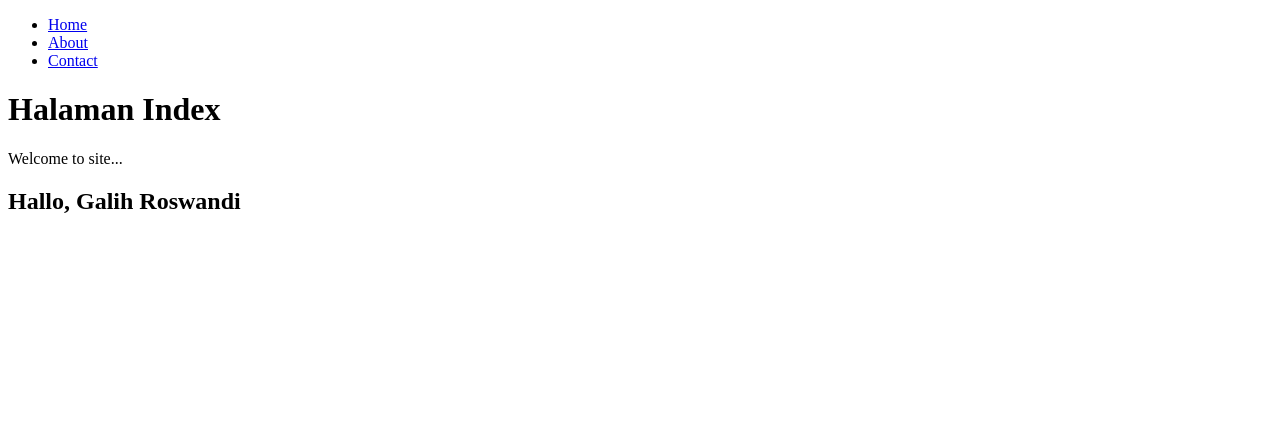
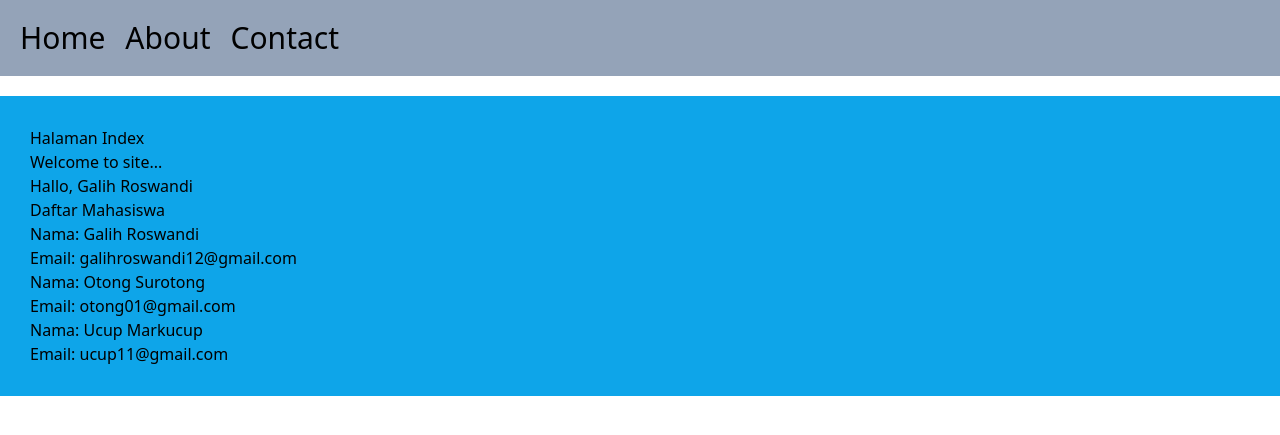
Before and after one commit to galihroswandi/Belajar-NodeJS, a Node server app: page / in a window 1280 px wide. Shown: the top 435 px of the page. Run offline with Node 20, Linux system fonts and the light colour scheme; some libraries are stand-ins or nearby versions.

Commit message:
Video 15 Express-view-engine SELESAI

```diff
--- a/app.js
+++ b/app.js
@@ -1,20 +1,50 @@
 const express = require('express');
+const expressLayouts = require('express-ejs-layouts');
 const app = express();
 const port = 3000;
 
 app.set('view engine', 'ejs');
 
+app.use(expressLayouts);
+
 app.get('/', (req, res) => {
     res.status(200);
-    res.render('index');
+
+    const mahasiswa = [
+        {
+            nama: 'Galih Roswandi',
+            email: 'galihroswandi12@gmail.com'
+        },
+        {
+            nama: 'Otong Surotong',
+            email: 'otong01@gmail.com'
+        },
+        {
+            nama: 'Ucup Markucup',
+            email: 'ucup11@gmail.com'
+        },
+    ]
+
+    res.render('index', {
+        layout: 'layouts/main-layout',
+        nama: 'Galih Roswandi',
+        title: 'Halaman Home',
+        mahasiswa
+    });
 });
 
 app.get('/about', (req, res) => {
-    res.render('about');
+    res.render('about', {
+        layout: 'layouts/main-layout',
+        title: 'Express | About'
+    });
 })
 
 app.get('/contact', (req, res) => {
-    res.render('contact');
+    res.render('contact', {
+        layout: 'layouts/main-layout',
+        title: 'Express | Contact'
+    });
 })
 
 app.get('/product/:id', (req, res) => {
@@ -27,5 +57,5 @@ app.use('/', (req, res) => {
 })
 
 app.listen(port, () => {
-    console.log(`Server listening on port ${port}`);
+    console.log(`Server listening on http://localhost:${port}/`);
 })
--- a/package.json
+++ b/package.json
@@ -21,6 +21,7 @@
   "dependencies": {
     "ejs": "^3.1.8",
     "express": "^4.18.2",
+    "express-ejs-layouts": "^2.5.1",
     "nodemon": "^2.0.20"
   }
 }
--- a/views/index.ejs
+++ b/views/index.ejs
@@ -1,27 +1,19 @@
-<!DOCTYPE html>
-<html lang="en">
+<h1>Halaman Index</h1>
+<p>Welcome to site...</p>
 
-<head>
-    <meta charset="UTF-8">
-    <meta http-equiv="X-UA-Compatible" content="IE=edge">
-    <meta name="viewport" content="width=device-width, initial-scale=1.0">
-    <title>NodeJS Web Server</title>
-</head>
+<h2>Hallo, <%= nama %>
+</h2>
 
-<body>
-    <nav>
-        <ul>
-            <li><a href="/">Home</a></li>
-            <li><a href="/about">About</a></li>
-            <li><a href="/Contact">Contact</a></li>
-        </ul>
-    </nav>
-    <h1>Halaman Index</h1>
-    <p>Welcome to site...</p>
-
-    <% const nama='Galih Roswandi' %>
-        <h2>Hallo, <%= nama %>
-        </h2>
-</body>
-
-</html>
+<h3>Daftar Mahasiswa</h3>
+<% if (mahasiswa.length < 1) { %>
+    <p>Mahasiswa masih kosong...</p>
+    <% }else{ %>
+        <% mahasiswa.forEach(mhs=> { %>
+            <ul>
+                <li>Nama: <%= mhs.nama %>
+                </li>
+                <li>Email: <%= mhs.email %>
+                </li>
+            </ul>
+            <% }) %>
+                <% } %>
--- /dev/null
+++ b/views/layouts/main-layout.ejs
@@ -0,0 +1,23 @@
+<!doctype html>
+<html>
+
+<head>
+    <meta charset="UTF-8">
+    <meta name="viewport" content="width=device-width, initial-scale=1.0">
+    <script src="https://cdn.tailwindcss.com"></script>
+    <title>
+        <%= title %>
+    </title>
+</head>
+
+<body>
+
+    <%- include('nav') %>
+
+        <div class="container mx-auto p-[30px] bg-sky-500">
+            <%- body %>
+        </div>
+
+</body>
+
+</html>
--- /dev/null
+++ b/views/layouts/nav.ejs
@@ -0,0 +1,8 @@
+<nav class="mx-auto w-full p-5 mb-5 bg-slate-400">
+    <ul class="flex gap-5">
+        <li><a href="/" class="hover:text-blue-500 text-3xl rounded-lg ">Home</a></li>
+        <li><a href="/about" class="hover:text-blue-500 text-3xl rounded-lg ">About</a></li>
+        <li><a href="/Contact" class="hover:text-blue-500 text-3xl rounded-lg ">Contact</a>
+        </li>
+    </ul>
+</nav>
```
Also changed, not shown: views/about.ejs (+5 -26 lines), views/contact.ejs (+3 -22 lines), 1 other file.
